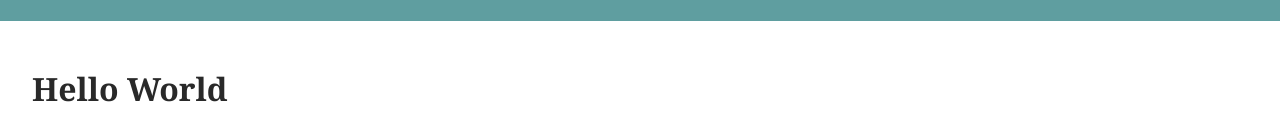
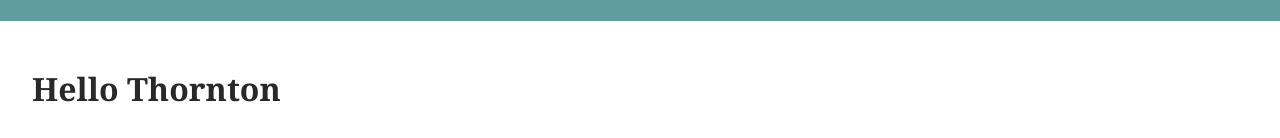
Before and after one commit to joshcoast/gatsby-site, a Gatsby site: page / in a window 1280 px wide. Shown: the part 219-357 px from the top of the page. Built offline with nearby package versions, Linux system fonts and the light colour scheme; Gatsby itself is replaced by a stand-in of ours.

Commit message:
Say hello to thornton instead of world.

```diff
--- a/src/pages/index.js
+++ b/src/pages/index.js
@@ -8,7 +8,7 @@ import spacepic from "../images/gatsby-astronaut.png"
 export default () => (
   <Layout>
     <SEO title="Hi guys, this is the home page" />
-    <h1>Hello World</h1>
+    <h1>Hello Thornton</h1>
     <img src={spacepic} alt="Space Guy" style={{ maxWidth: "75%" }} />
     <p>
       Say hi to <Link to={"/hi-mom"}>Mom</Link>.
```
